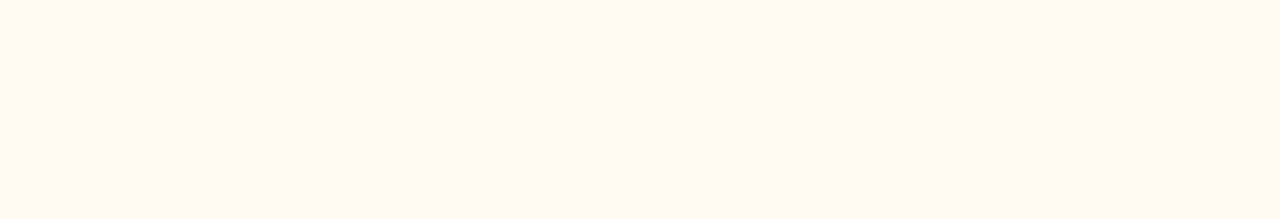
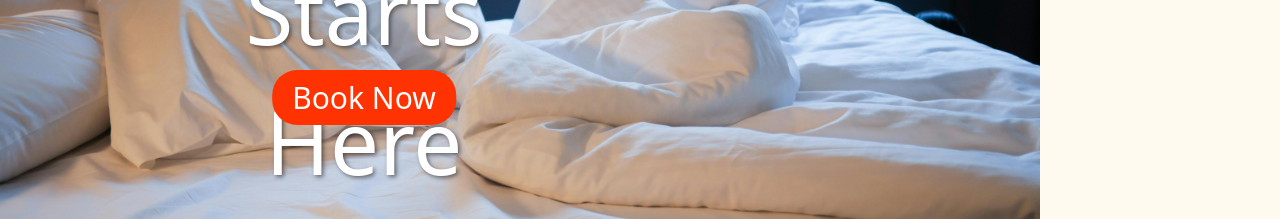
Before and after one commit to CecilieMari/Project-Exam-2, a React (Create React App) app: page / in a window 1280 px wide. Shown: the part 1130-1349 px from the top of the page. Before the commit the page ends 800 px from the top, so only its background shows below. Built offline with nearby package versions, Linux system fonts and the light colour scheme; no server answers.

Commit message:
add the fake ad on the main page

```diff
--- a/src/components/Home/Home.js
+++ b/src/components/Home/Home.js
@@ -4,6 +4,7 @@ import SearchForm from '../Search/SearchForm';
 import SearchResults from '../Search/SearchResults';
 import { filterVenues } from '../Search/filterVenues';
 import Styles from './home.module.css';
+import fakeAd from '../../img/index-ad-page.jpg';
 
     const FEATURED_VENUE_IDS = ['7d74e8bc-ef55-4d26-803f-753c59e8b710', '561e92d1-48d1-4a43-a674-0f93b5e21bd1', '286904cb-ab00-4252-a770-7a6d9dc82e69'];
 
@@ -99,6 +100,15 @@ function Home() {
                         ))}
                     </div>
                 )}
+                <div className={Styles.fakeAdvertisement}>
+                    <img
+                        src={fakeAd}
+                        alt="Advertisement"
+                        className={Styles.adImage}
+                    />
+                    <div className={Styles.adText}>Your Escape Starts Here </div>
+                    <button className={Styles.adButton}>Book Now</button>
+                </div>
             </div>
         </div>
     );
--- a/src/components/Home/home.module.css
+++ b/src/components/Home/home.module.css
@@ -9,11 +9,6 @@
     width: 500px;
     text-align: center;
     color: #545151;
-}
-
-img{
-    height: auto;
-    width: 200px;
 }
 
 .venuesContainer {
@@ -72,6 +67,7 @@ img{
     object-fit: cover;
     border-radius: 20px;
     margin-bottom: 10px;
+    box-shadow: 16px 9px 11px rgba(0, 0, 0, 0.08);
 }
 
 .venuePrice {
@@ -93,3 +89,85 @@ img{
     padding: 20px;
     font-size: 18px;
 }
+
+.fakeAdvertisement {
+    margin-left: calc(-50vw + 50%);
+    width: calc(100vw - 20%);
+    position: relative;
+    overflow: hidden;
+    margin-top: 10%;
+}
+
+.adText {
+    position: absolute;
+    top: 50%;
+    left: 35%;
+    transform: translate(-50%, -50%);
+    color: white;
+    font-size: 87px;
+    font-weight: normal;
+    text-shadow: 2px 2px 4px rgba(0, 0, 0, 0.5);
+    z-index: 1;
+    width: 30%;
+}
+
+
+.adButton {
+    position: absolute;
+    top: 65%;
+    left: 35%;
+    transform: translateX(-50%);
+    background-color: #FE3301;
+    color: white;
+    border: none;
+    padding: 5px 20px;
+    font-size: 30px;
+    border-radius: 25px;
+    cursor: pointer;
+    transition: background-color 0.3s ease;
+    z-index: 2;
+    font-weight: normal;
+    margin-top: 2%;
+}
+
+.adButton:hover {
+    background-color: #e02a00;
+}
+
+.adImage {
+    width: 100%;
+    height: auto;
+    max-height: 700px;
+    object-fit: cover;
+    border-top-right-radius: 50px;
+    border-bottom-right-radius: 50px;
+    border-top-left-radius: 0;
+    border-bottom-left-radius: 0;
+}
+
+/* kjekk denne  */
+@media (max-width: 768px) {
+    .adText {
+        font-size: 50px;
+        width: 40%;
+        left: 30%;
+    }
+}
+
+/* Mobil kjekk denne */
+@media (max-width: 480px) {
+    .adText {
+        font-size: 30px;
+        width: 60%;
+        left: 25%;
+    }
+}
+
+/* Ekstra små kjekk denne */
+@media (max-width: 320px) {
+    .adText {
+        font-size: 24px;
+        width: 70%;
+        left: 20%;
+    }
+}
```
Also changed, not shown: src/img/index-ad-page.jpg (added).
